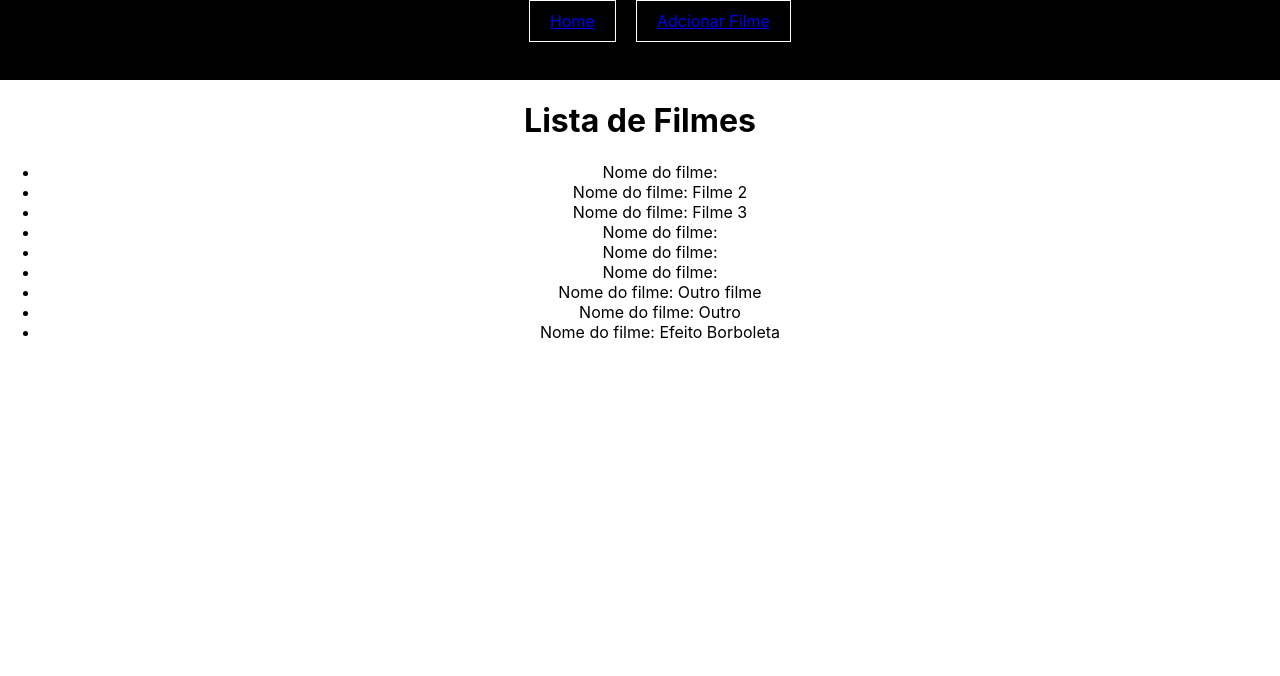
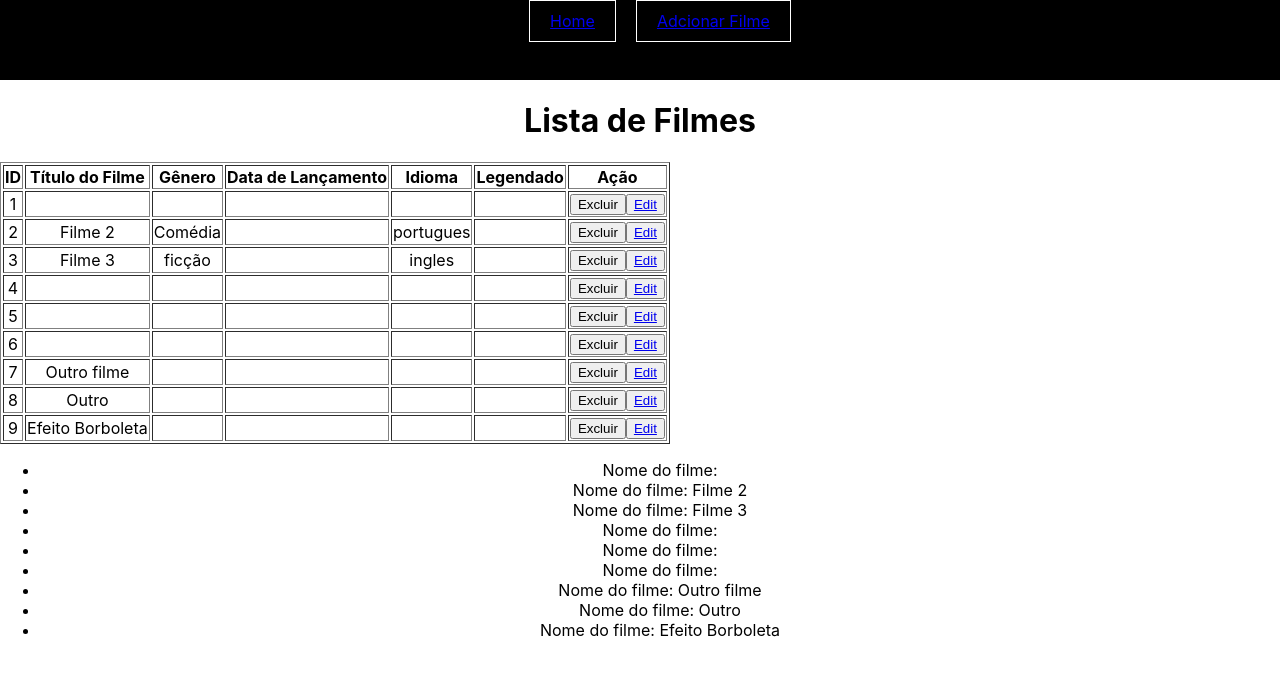
Before and after one commit to rafael-rodrigues-santos/desafio-grupokrs, a React (Create React App) app in the folder locadora/: page / in a window 1280 px wide. Shown: the top 676 px of the page. Built offline with nearby package versions, Linux system fonts and the light colour scheme; data requests are answered from the project's data file.

Commit message:
Alterado link do botão editar

```diff
--- a/locadora/src/components/list/list.jsx
+++ b/locadora/src/components/list/list.jsx
@@ -1,6 +1,7 @@
 import React, { Component } from "react";
 import "./list.css";
 import api from "../../api.js";
+import { Link } from "react-router-dom";
 
 export default class List extends Component {
 
@@ -10,6 +11,7 @@ export default class List extends Component {
 
   async componentDidMount(){
     const response = await api.get('/filmes');
+    console.log(response.data);
 
     this.setState({filmes: response.data});
   }
@@ -25,6 +27,47 @@ export default class List extends Component {
             <h1> Lista de Filmes</h1>
           </div>
           <div className="list__content">
+            <table border='1'>
+              <th> ID </th>
+              <th> Título do Filme </th>
+              <th> Gênero </th>
+              <th> Data de Lançamento </th>
+              <th> Idioma </th>
+              <th> Legendado </th>
+              <th> Ação </th>
+
+                  {filmes && filmes.map(filme => (
+                  <tr key= {filme.id}>
+                    <td>
+                      {filme.id}
+                    </td>
+                    <td>
+                      {filme.titulo}
+                    </td>
+                    <td>
+                      {filme.genero}
+                    </td>
+                    <td>
+                      {filme.lancamento}
+                    </td>
+                    <td>
+                      {filme.idioma}
+                    </td>
+                    <td>
+                      {filme.legenda}
+                    </td>
+                    <td>
+                      <button>Excluir</button>
+                      <button> <Link to={`filmes/${filme.id}`}> Edit </Link> </button>
+                    </td>
+                  </tr>
+                  )
+                )}
+
+
+
+            </table>
+
           <ul>
             {filmes && filmes.map(filme => (
               <li key= {filme.id}>
```
